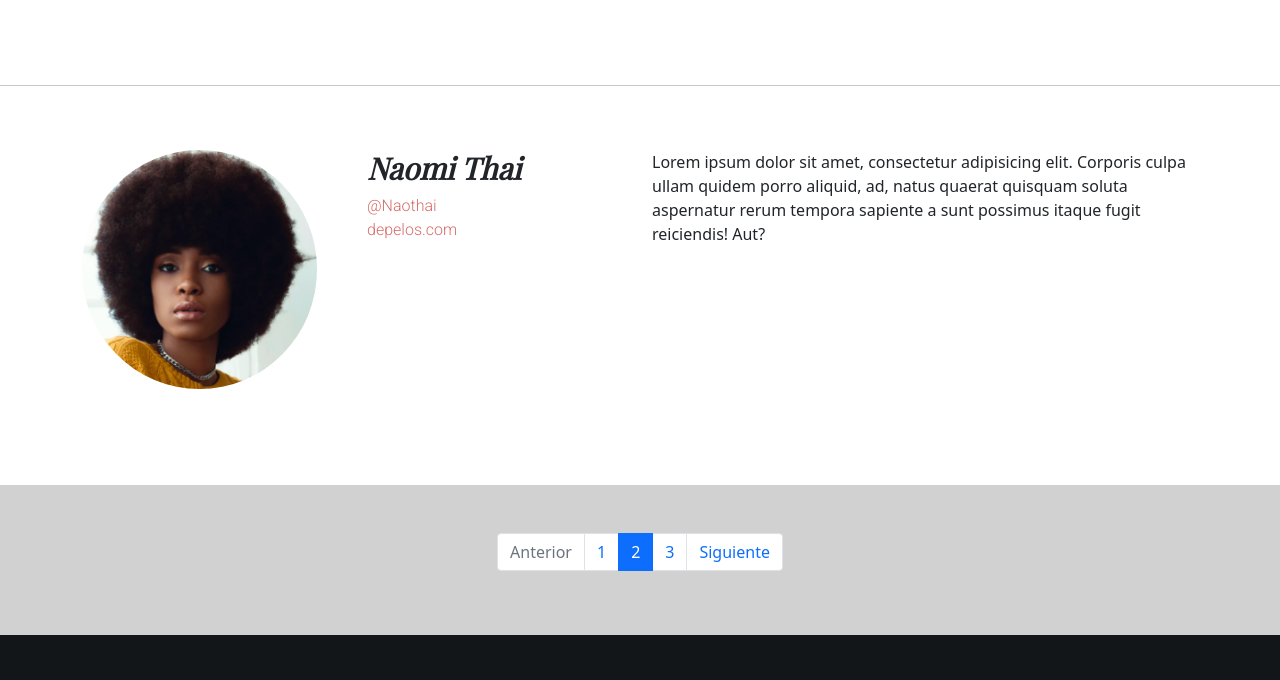
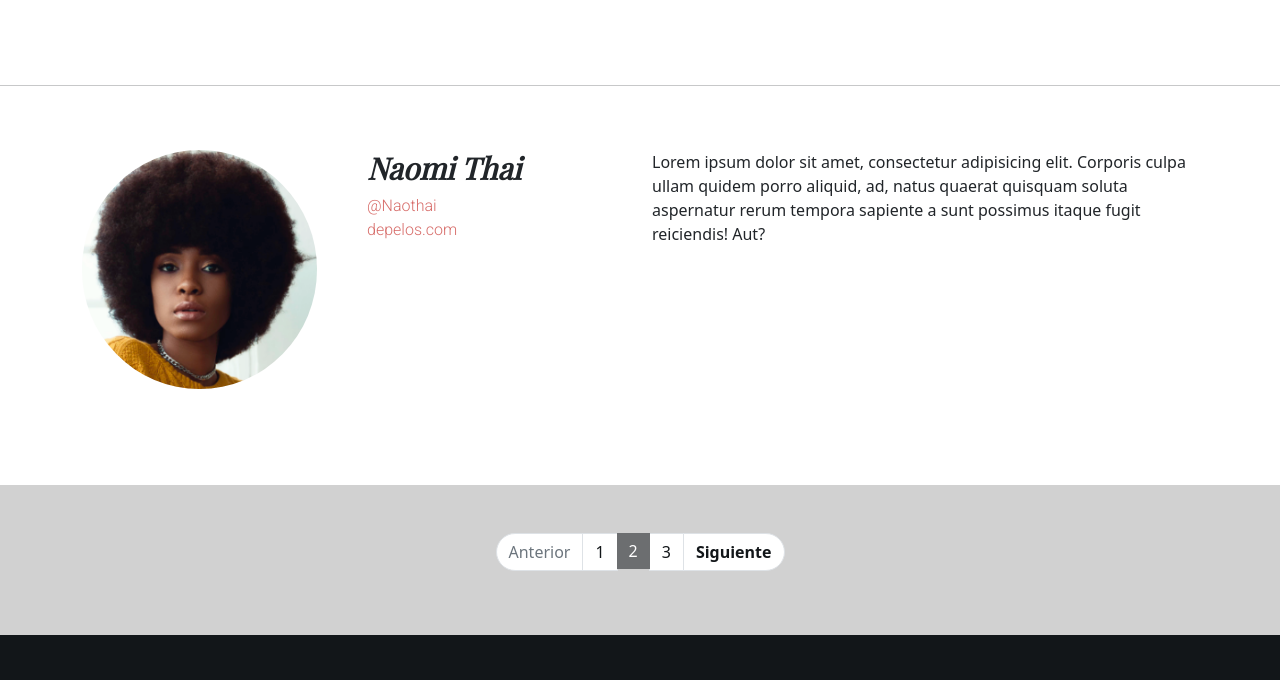
Before and after one commit to dzenteno/barbershop, a plain HTML site: page index.html in a window 1280 px wide. Shown: the part 1636-2316 px from the top of the page. Drawn offline with nearby package versions, Linux system fonts and the light colour scheme; a web font is replaced by a local one.

Commit message:
pagination + botones:hover

```diff
--- a/assets/sass/components/_buttons.scss
+++ b/assets/sass/components/_buttons.scss
@@ -3,4 +3,10 @@
     border: none;
     color: $color-white;
     border-radius: $btn-radius;
+    &:hover{
+        background-color: $color-platinum;
+    }
+    &:focus{
+        border: 3px solid $color-light-gray;
+    }
 }
--- a/assets/sass/layout/_section.scss
+++ b/assets/sass/layout/_section.scss
@@ -1,21 +1,42 @@
-.section-naothai{
-    color: $color-ruddy-pink;
-    font-weight: $h3-weight;
+a {
+    text-decoration-line: none;
+    .section-naothai {
+        color: $color-ruddy-pink;
+        font-weight: $h3-weight;
+    }
 }
 
-.img-naothai{
+.img-naothai {
     width: $img-naothai-width;
 }
 
-h3{
+h3 {
     font-weight: $h1-weight;
     font-style: $h1-style;
     font-size: $h3-size;
 }
 
-.section-pagination{
+.pagination__navigation {
     background-color: $color-light-gray;
-    nav{
-        background-color: $color-light-gray;
+    .page-link {
+        color: $color-eerie-black;
+    }
+    .active {
+        .page-link {
+            background-color: $color-nikel;
+            border: none;
+        }
     }
 }
+
+
+
+.pagination__item--previous {
+    border-top-left-radius: 20px !important;
+    border-bottom-left-radius: 20px !important;
+}
+.pagination__item--next {
+    font-weight: bold;
+    border-top-right-radius: 20px !important;
+    border-bottom-right-radius: 20px !important;
+}
--- a/index.html
+++ b/index.html
@@ -29,8 +29,9 @@
     <nav class="navbar navbar-expand-lg py-4">
         <div class="container">
             <a class="navbar-brand" href="#"><img src="assets/img/logo.png" alt="" class="img-logo"></a>
-            <button class="navbar-toggler navbar-dark" type="button" data-toggle="collapse" data-target="#navbarNavAltMarkup"
-                aria-controls="navbarNavAltMarkup" aria-expanded="false" aria-label="Toggle navigation">
+            <button class="navbar-toggler navbar-dark" type="button" data-toggle="collapse"
+                data-target="#navbarNavAltMarkup" aria-controls="navbarNavAltMarkup" aria-expanded="false"
+                aria-label="Toggle navigation">
                 <span class="navbar-toggler-icon"></span>
             </button>
             <div class="collapse navbar-collapse flex-row-reverse" id="navbarNavAltMarkup">
@@ -89,7 +90,7 @@
         </div>
     </article>
 
-    <!-- Section -->
+    <!-- Section Autor -->
     <section class="section py-5">
         <hr>
         <div class="section__autor container py-5">
@@ -99,7 +100,7 @@
                 </div>
                 <div class="col">
                     <h3>Naomi Thai</h3>
-                    <p class="section_autor--link section-naothai">@Naothai <br> depelos.com</p>
+                    <a href="#"><p class="section_autor--link section-naothai">@Naothai <br> depelos.com</p></a>
                 </div>
                 <div class="col-6">
                     Lorem ipsum dolor sit amet, consectetur adipisicing elit. Corporis culpa ullam quidem porro aliquid,
@@ -110,22 +111,23 @@
         </div>
     </section>
     <!-- pagination -->
-    <section class="section-pagination">
-        <nav class="d-flex justify-content-center  py-5">
-            <ul class="pagination rounded-pill">
-              <li class="page-item disabled">
-                <a class="page-link" href="#" tabindex="-1" aria-disabled="true">Anterior</a>
-              </li>
-              <li class="page-item"><a class="page-link" href="#">1</a></li>
-              <li class="page-item active" aria-current="page">
-                <a class="page-link" href="#">2</a>
-              </li>
-              <li class="page-item"><a class="page-link" href="#">3</a></li>
-              <li class="page-item">
-                <a class="page-link" href="#">Siguiente</a>
-              </li>
+    <section class="section__pagination">
+        <nav class="pagination__navigation d-flex justify-content-center py-5">
+            <ul class="pagination__list pagination">
+                <li class="pagination__item page-item disabled">
+                    <a class="pagination__item--previous page-link" href="#" tabindex="-1"
+                        aria-disabled="true">Anterior</a>
+                </li>
+                <li class="pagination__item page-item"><a class="pagination__item--num-page page-link" href="#">1</a></li>
+                <li class="pagination__item page-item active" aria-current="page">
+                    <a class="pagination__item--num-page page-link" href="#">2</a>
+                </li>
+                <li class="pagination__item--num-page page-item"><a class="page-link" href="#">3</a></li>
+                <li class="pagination__item page-item">
+                    <a class="pagination__item--next page-link" href="#">Siguiente</a>
+                </li>
             </ul>
-          </nav>
+        </nav>
 
     </section>
 
```
Also changed, not shown: assets/css/style.css, 2 other files.
